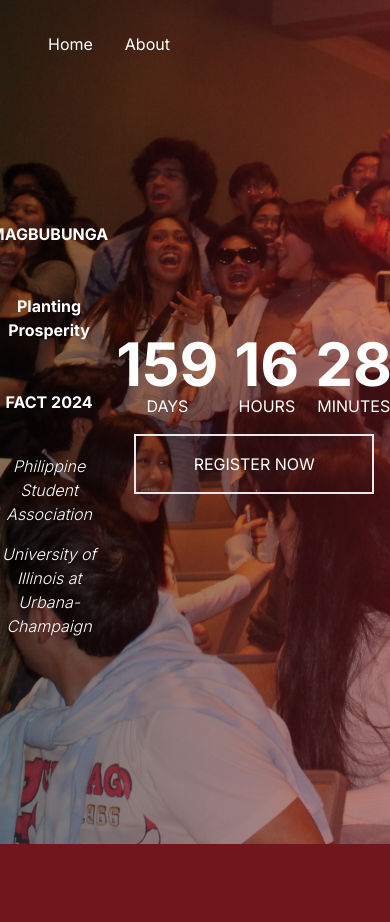
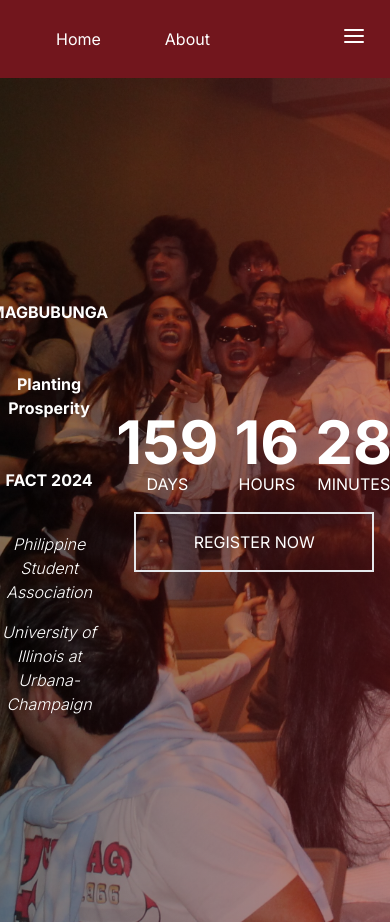
Before and after one commit to filipinx-americans-coming-together/fact-website-frontend, a Next.js app: page / in a window 390 px wide. Before the commit the page ends 844 px from the top, so only its background shows below. Built offline with nearby package versions, Linux system fonts and the light colour scheme.

Commit message:
created responsive nav bar

```diff
--- a/src/app/page.tsx
+++ b/src/app/page.tsx
@@ -8,29 +8,38 @@ const BACKGROUND_ALT = "FACT 2023 Welcome Ceremony";
 
 export default function Home() {
     return (
+        <>
+            <Navbar />
             <div className="bg-gradient-to-r from-black to-background-primary">
                 <BackgroundImage imageURL={BACKGROUND_URL}>
-        <Navbar/>
                     <div className="max-w-lg flex justify-center text-center sm:flex-col-reverse md:flex-row md:text-left">
                         <div className="flex flex-col justify-start">
-            <div className="font-bold my-6 sm:text-4xl lg:text-6xl">MAGBUBUNGA</div>
-            <div className="font-bold my-6 sm:text-4xl lg:text-6xl">Planting Prosperity</div>
-            <div className="font-bold my-6 sm:text-4xl lg:text-6xl">FACT 2024</div>
-            <div className="italic font-light my-2 mt-4">Philippine Student Association</div>
-            <div className="italic font-light my-2">University of Illinois at Urbana-Champaign</div>
+                            <div className="font-bold my-6 sm:text-4xl lg:text-6xl">
+                                MAGBUBUNGA
+                            </div>
+                            <div className="font-bold my-6 sm:text-4xl lg:text-6xl">
+                                Planting Prosperity
+                            </div>
+                            <div className="font-bold my-6 sm:text-4xl lg:text-6xl">
+                                FACT 2024
+                            </div>
+                            <div className="italic font-light my-2 mt-4">
+                                Philippine Student Association
+                            </div>
+                            <div className="italic font-light my-2">
+                                University of Illinois at Urbana-Champaign
+                            </div>
                         </div>
                         <div className="sm:my-4 md:mx-8 lg:mx-14"></div>
                         <div className="flex flex-col justify-center text-center">
                             <CountdownTimer
-              date={new Date('October 31, 2024 19:00:00')}
+                                date={new Date("October 31, 2024 19:00:00")}
                             />
-            <Button
-              text="REGISTER NOW"
-              url="/"
-            />
+                            <Button text="REGISTER NOW" url="/" />
                         </div>
                     </div>
                 </BackgroundImage>
             </div>
+        </>
     );
 }
--- a/src/components/BackgroundImage.tsx
+++ b/src/components/BackgroundImage.tsx
@@ -8,7 +8,7 @@ export default function BackgroundImage({
   children,
 }: BackgroundImageProps) {
   return (
-    <div className="relative w-screen h-screen">
+    <div className="relative h-screen w-screen">
       <div
         className="absolute inset-0 bg-cover bg-center opacity-50"
         style={{ backgroundImage: `url(${imageURL})` }}
--- /dev/null
+++ b/src/components/MobileNav.tsx
@@ -0,0 +1,45 @@
+"use client";
+import Link from "next/link";
+import { useState } from "react";
+
+interface MobileNavProps {
+    navList: { text: string; path: string }[];
+}
+
+export default function MobileNav({ navList }: MobileNavProps) {
+    const [isOpen, setIsOpen] = useState(true);
+
+    return (
+        <>
+            <div className="block md:hidden">
+                <button onClick={() => setIsOpen(!isOpen)}>
+                    <svg
+                        xmlns="http://www.w3.org/2000/svg"
+                        width="24"
+                        height="24"
+                        viewBox="0 0 24 24"
+                        fill="none"
+                        stroke="currentColor"
+                        strokeWidth="2"
+                        strokeLinecap="round"
+                        strokeLinejoin="round"
+                    >
+                        <line x1="3" y1="12" x2="21" y2="12"></line>
+                        <line x1="3" y1="6" x2="21" y2="6"></line>
+                        <line x1="3" y1="18" x2="21" y2="18"></line>
+                    </svg>
+                </button>
+                {navList.map(({ text, path }, i) => (
+                    <Link
+                        key={text}
+                        href={path}
+                        prefetch={true}
+                        className={isOpen ? "hidden " : "block "}
+                    >
+                        {text}
+                    </Link>
+                ))}
+            </div>
+        </>
+    );
+}
--- a/src/components/Navbar.tsx
+++ b/src/components/Navbar.tsx
@@ -1,8 +1,23 @@
+import Link from "next/link";
+import MobileNav from "./MobileNav";
+
 export default function Navbar() {
+    const NAV_LINKS = [
+        { text: "Home", path: "/" },
+        { text: "About", path: "/about" },
+
+    ];
+
     return (
-        <div className="w-full flex flex-row justify-start fixed top-0 left-0 m-8">
-            <a href="/" className="px-4 text-white hover:text-slate-400">Home</a>
-            <a href="/about" className="px-4 text-white hover:text-slate-400">About</a>
+        <div className="flex flex-row w-full p-6 bg-background-primary items-center">
+            <div className="flex flex-row w-full sm:hidden md:block">
+                {NAV_LINKS.map(({ text, path }) => (
+                    <Link key={text} href={path} prefetch={true} className=" mx-8 text-text-primary hover:text-highlight-primary">
+                        {text}
+                    </Link>
+                ))}
+            </div>
+            <MobileNav navList={NAV_LINKS}/>
         </div>
-    )
+    );
 }
--- a/tailwind.config.ts
+++ b/tailwind.config.ts
@@ -16,7 +16,7 @@ const config: Config = {
       colors: {
         "background-primary": "#72161D",
         "text-primary": "#FFFFFF",
-        "highlight-primary": "#FAD215,",
+        "highlight-primary": "#FAD215",
         "highlight-secondary": "#F8F7DA"
       }
     },
```
Lines whose indentation alone changed are shown as unchanged.
